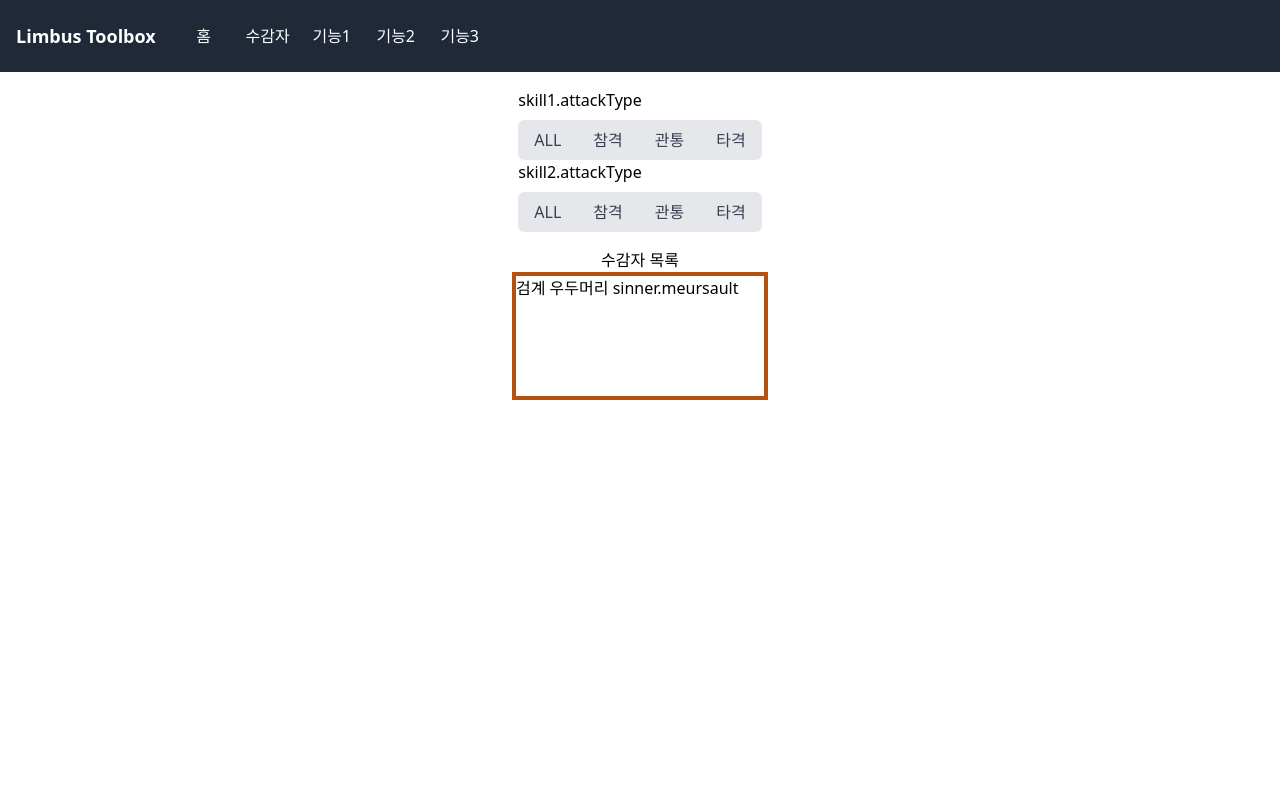
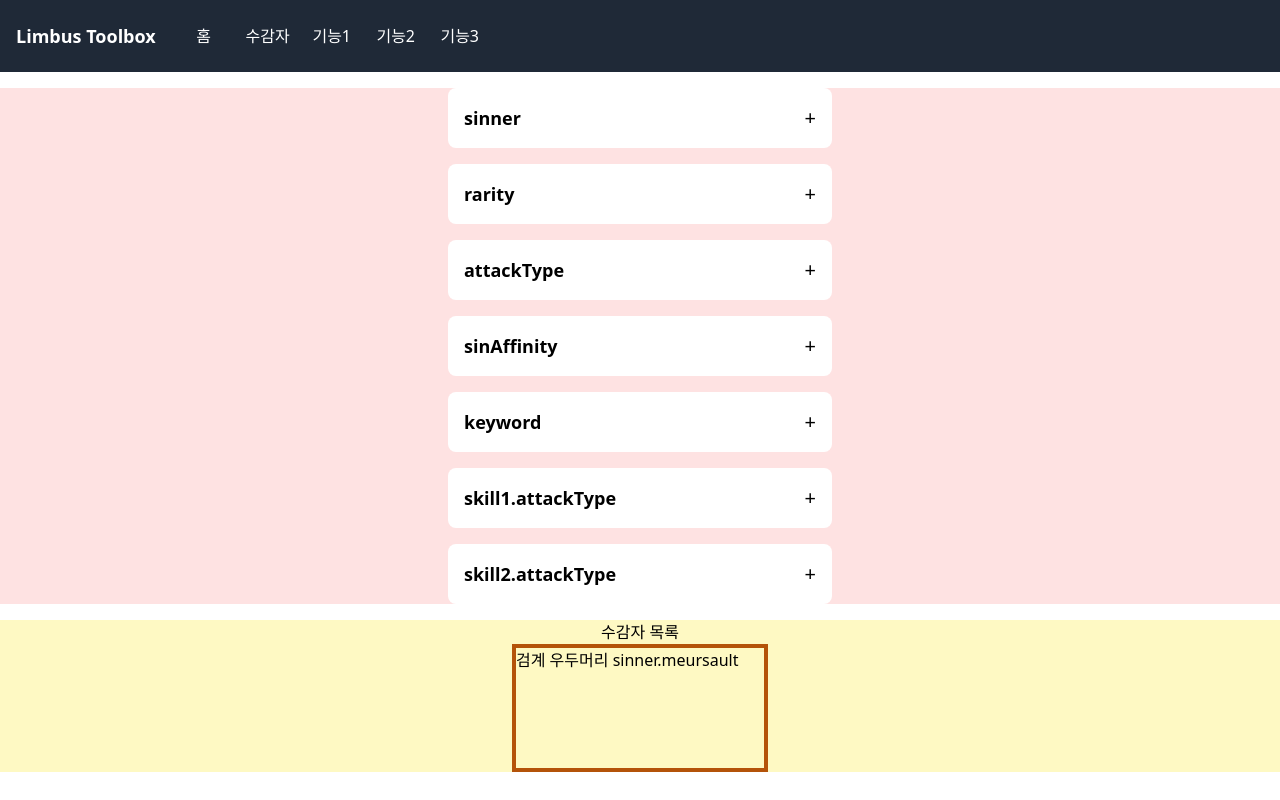
Before and after one commit to ZetabS/limbus-toolbox, a Next.js app: page /sinner in a window 1280 px wide. Built offline with nearby package versions, Linux system fonts and the light colour scheme.

Commit message:
wip: 레이아웃 수정

```diff
--- a/src/app/sinner/MultipleSelectionFilter.tsx
+++ b/src/app/sinner/MultipleSelectionFilter.tsx
@@ -47,7 +47,6 @@ const MultipleSelectionFilter: React.FC<Props> = ({ category, conditions, onTogg
 
   return (
     <div className="flex flex-col justify-center gap-2">
-      <div className="">{category}</div>
       <div className="flex items-center justify-center">
         <button
           className={`${isAllActive() ? 'bg-blue-500 text-white' : 'bg-gray-200 text-gray-700'} rounded-l-md px-4 py-2`}
--- a/src/app/sinner/page.tsx
+++ b/src/app/sinner/page.tsx
@@ -5,6 +5,8 @@ import IdentityCard from '@/app/sinner/IdentityCard';
 import { identityList } from '@/app/sinner/Identity';
 import { Identity } from '@/typing';
 import { getValueByPath } from '@/helper/getValueByPath';
+import Collapsible from '@/app/sinner/collapsible';
+import { SINNER_NAME } from '@/const';
 
 interface FilterConfig {
   category: string;
@@ -12,6 +14,11 @@ interface FilterConfig {
 }
 
 const filterConfigs: FilterConfig[] = [
+  { category: 'sinner', conditions: Object.values(SINNER_NAME) },
+  { category: 'rarity', conditions: [] },
+  { category: 'attackType', conditions: [] },
+  { category: 'sinAffinity', conditions: [] },
+  { category: 'keyword', conditions: [] },
   { category: 'skill1.attackType', conditions: ['slash', 'pierce', 'blunt'] },
   { category: 'skill2.attackType', conditions: ['slash', 'pierce', 'blunt'] }
 ];
@@ -60,18 +67,24 @@ const Sinner: React.FC = () => {
   }, [selectedConditions]);
 
   return (
-    <div className="flex h-max w-full flex-col items-center justify-center gap-4 p-4">
-      <div>
+    <div className="flex h-max w-full flex-col items-center justify-center gap-4 py-4">
+      <div className="flex w-full flex-col items-center justify-center gap-4 bg-red-100 ">
         {filterConfigs.map(({ category, conditions }) => (
-          <MultipleSelectionFilter
+          <Collapsible
             key={category}
-            category={category}
-            conditions={conditions}
-            onToggle={(condition) => handleToggle(category, condition)}
-          ></MultipleSelectionFilter>
+            title={category}
+            className="flex w-96 flex-col items-center justify-center bg-cyan-300"
+          >
+            <MultipleSelectionFilter
+              key={category}
+              category={category}
+              conditions={conditions}
+              onToggle={(condition) => handleToggle(category, condition)}
+            ></MultipleSelectionFilter>
+          </Collapsible>
         ))}
       </div>
-      <div className="flex h-max w-full flex-col items-center justify-center">
+      <div className="flex h-max w-full flex-col items-center justify-center bg-yellow-100">
         수감자 목록
         {filteredIdentities.map((identity) => (
           <IdentityCard key={identity.sinner} identity={identity}></IdentityCard>
```
